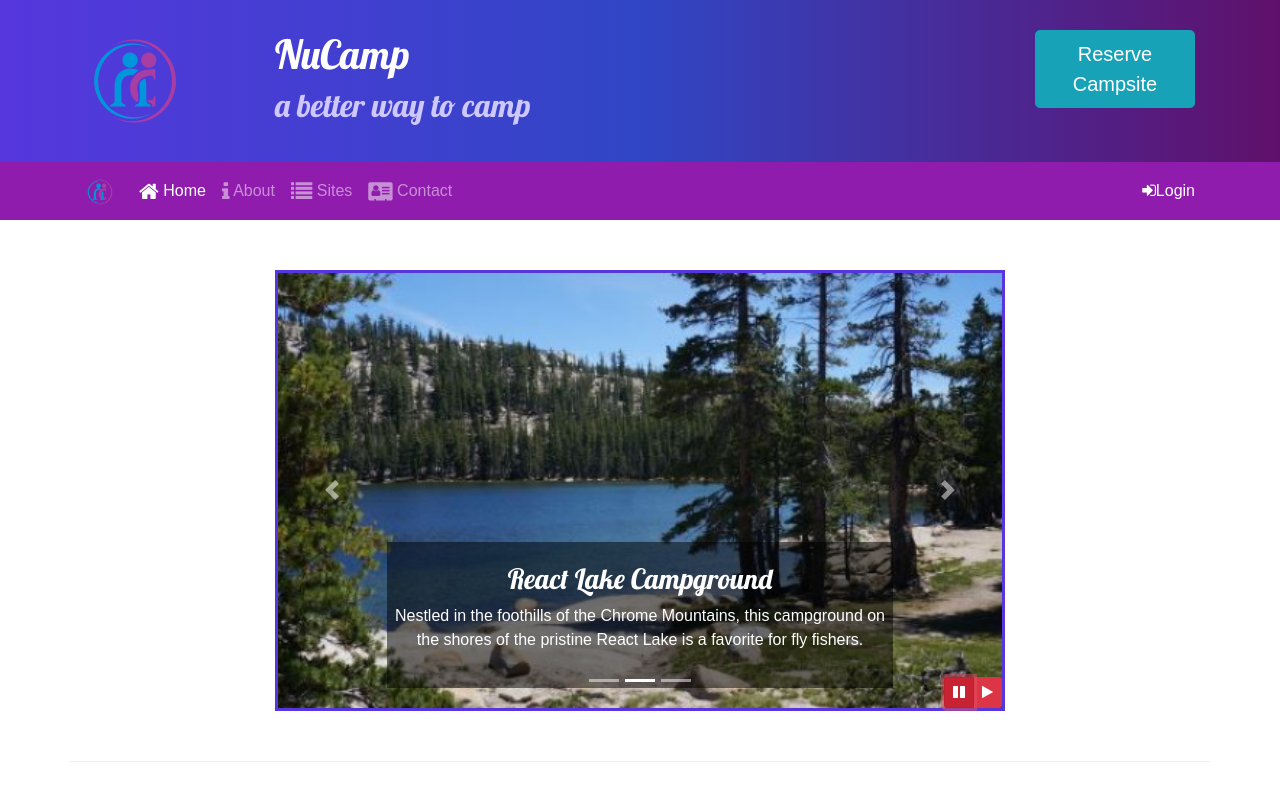
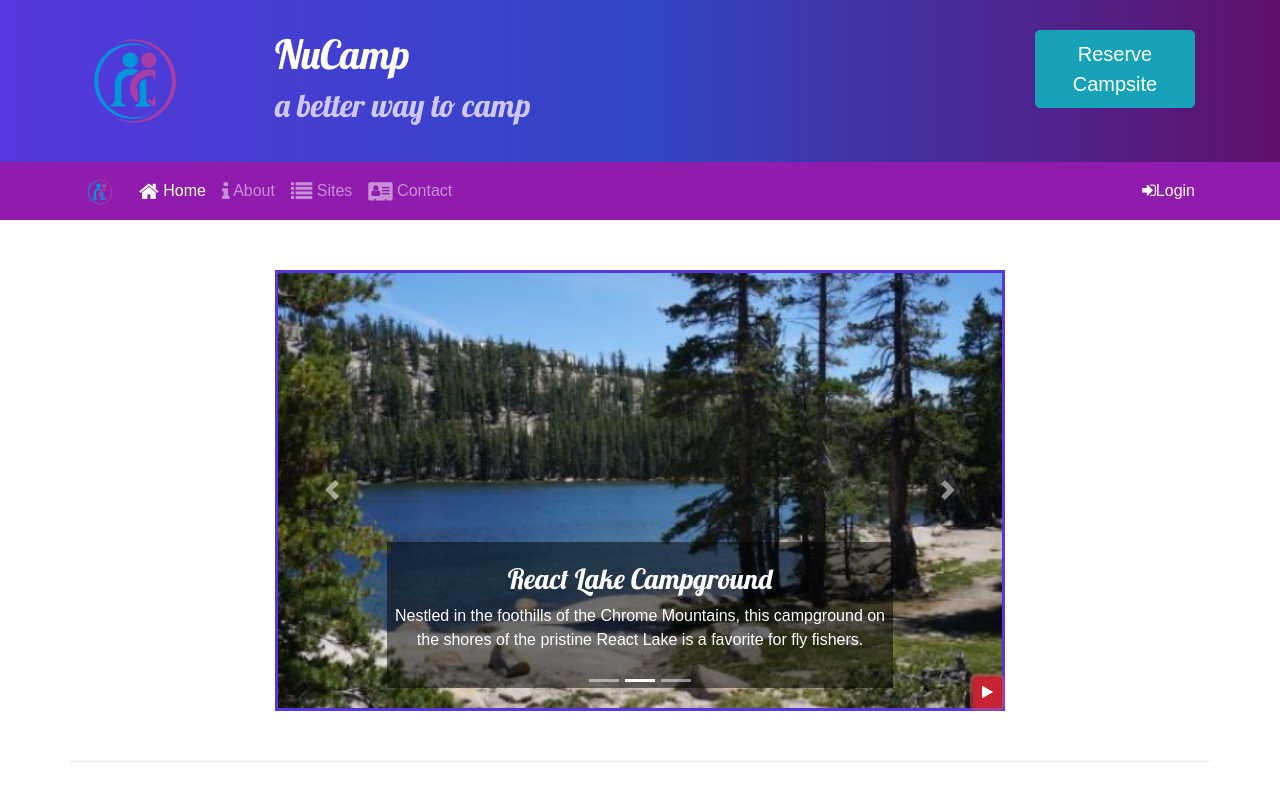
Before and after one commit to kurtreyn/nucampsite, a website: page index.html in a window 1280 px wide. Both pictures are taken after a click on the button 959 px from the left and 692 px from the top of the page. Shown: the top 800 px of the page. Drawn offline with nearby package versions, Linux system fonts and the light colour scheme.

Commit message:
Bootstrap and jQuery Part 2

```diff
--- a/index.html
+++ b/index.html
@@ -344,14 +344,9 @@
               <span class="carousel-control-next-icon"></span>
               <span class="sr-only">Next</span>
             </a>
-            <div class="btn-group" id="carouselButton">
-              <button class="btn btn-danger btn-sm" id="carouselPause">
-                <i class="fa fa-pause"></i>
-              </button>
-              <button class="btn btn-danger btn-sm" id="carouselPlay">
-                <i class="fa fa-play"></i>
-              </button>
-            </div>
+            <button class="btn btn-danger btn-sm" id="carouselButton">
+              <i class="fa fa-pause"></i>
+            </button>
           </div>
           <!-- ^END CAROUSEL DIV -->
         </div>
@@ -478,12 +473,17 @@
     <script src="node_modules/bootstrap/dist/js/bootstrap.min.js"></script>
     <script>
       $(function () {
-        $('.carousel').carousel({ interval: 2000, pause: 'false' });
-        $('#carouselPause').click(function () {
-          $('.carousel').carousel('pause');
-        });
-        $('#carouselPlay').click(function () {
-          $('.carousel').carousel('cycle');
+        $('.carousel').carousel({ interval: 2000 });
+        $('#carouselButton').click(function () {
+          if ($('#carouselButton').children('i').hasClass('fa-pause')) {
+            $('.carousel').carousel('pause');
+            $('#carouselButton').children('i').removeClass('fa-pause');
+            $('#carouselButton').children('i').addClass('fa-play');
+          } else {
+            $('.carousel').carousel('cycle');
+            $('#carouselButton').children('i').removeClass('fa-play');
+            $('#carouselButton').children('i').addClass('fa-pause');
+          }
         });
       });
     </script>
```
